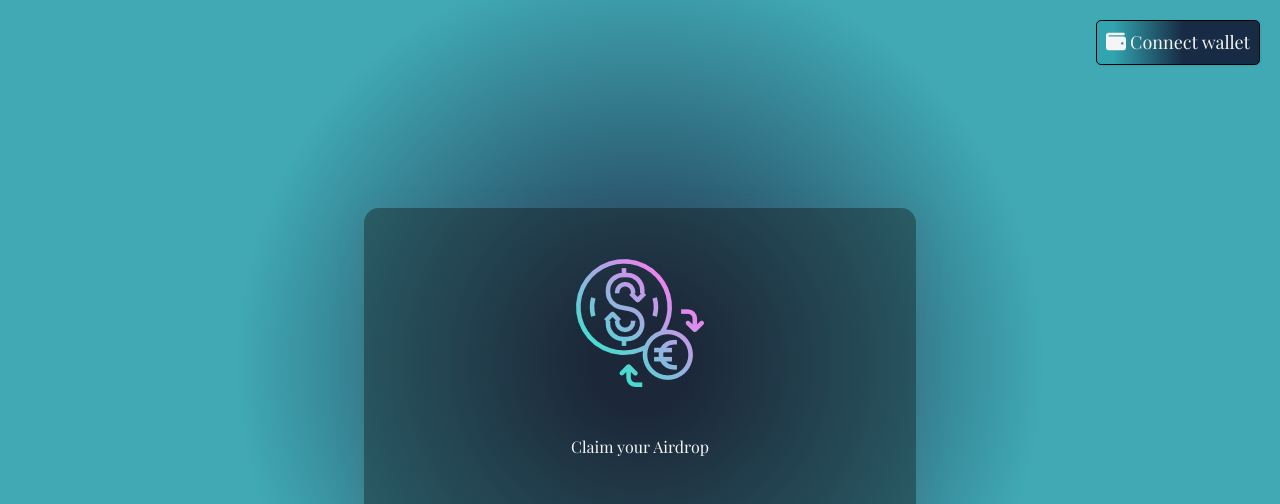
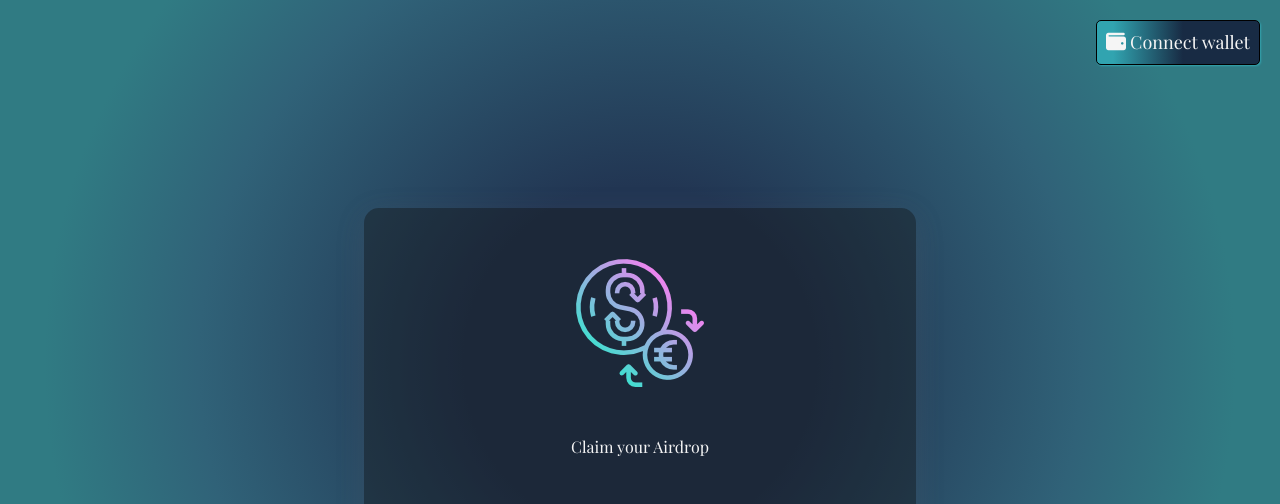
Before and after one commit to Aytech00/Dappsauthes, a website: page index.html in a window 1280 px wide. Shown: the top 504 px of the page. Drawn offline with nearby package versions, Linux system fonts and the light colour scheme.

Commit message:
background color changed

```diff
--- a/main.scss
+++ b/main.scss
@@ -36,7 +36,11 @@ $icon-color:rgb(56,15,89);
 body {
   // background: radial-gradient(circle, rgba(56,16,86,1) 2%, rgba(11,9,40,1) 42%);
   // background: radial-gradient(circle, rgba(49,164,176,1) 10%, rgba(24,43,68,1) 53%);
-  background: radial-gradient(circle, rgba(34,54,83,1) 7%, rgba(64,169,180,1) 55%);
+  // background: radial-gradient(circle, rgba(34,54,83,1) 7%, rgba(64,169,180,1) 55%);
+  // background: radial-gradient(circle, rgba(34,54,83,1) 4%, rgba(43,184,140,1) 51%, rgba(64,169,180,1) 79%);
+  background: radial-gradient(circle, rgba(34,54,83,1) 24%, rgba(48,98,120,1) 60%, rgba(48,123,131,1) 81%);
+
+
 
 
 
```
Also changed, not shown: css/main.css, 1 other file.
